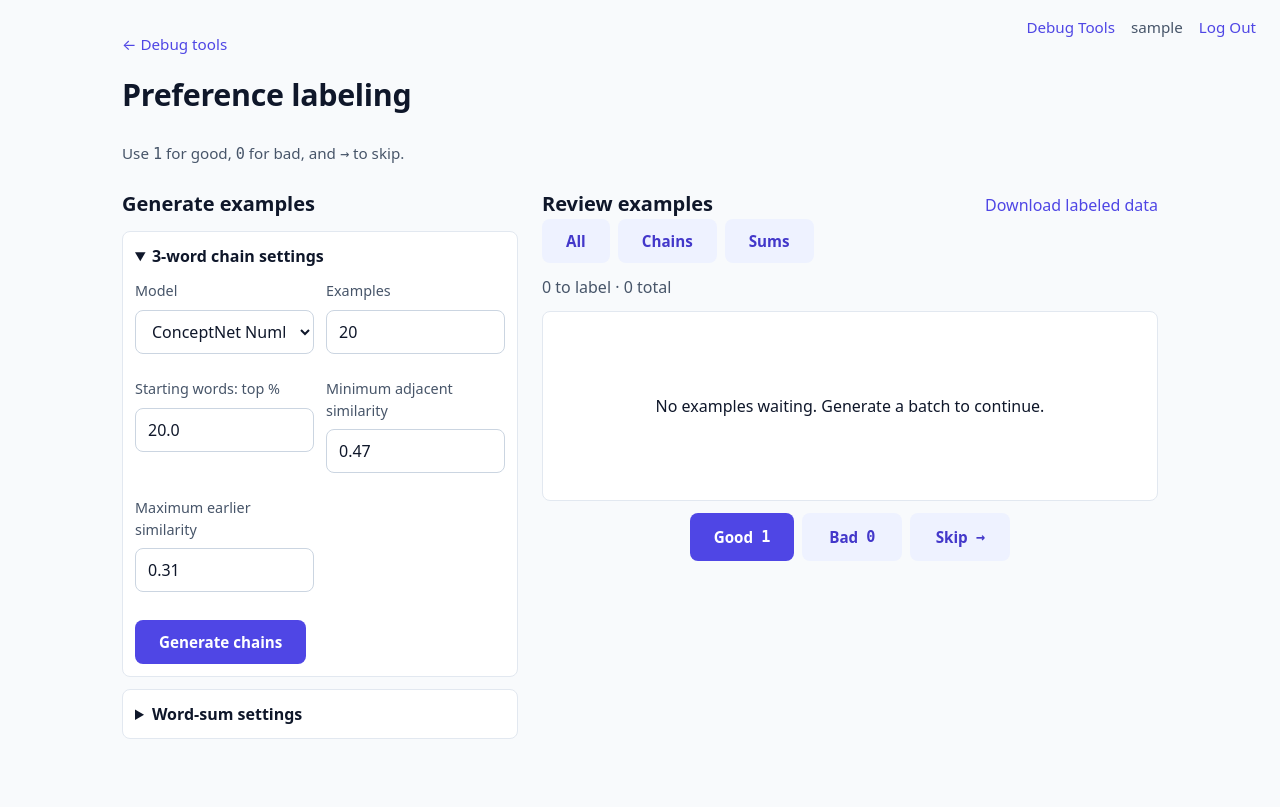
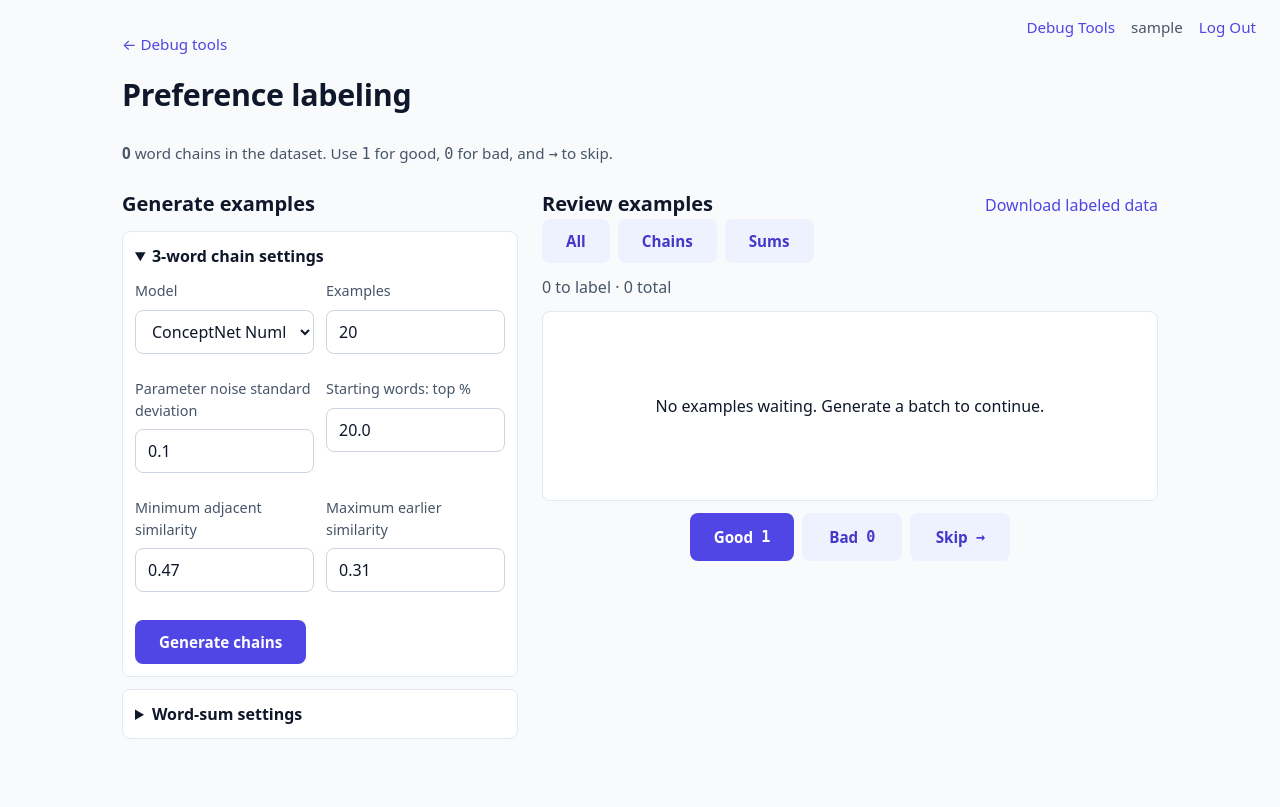
Before and after one commit to mkornilov07/embedding-game, a Django app: page /debug/labels/ in a window 1280 px wide. Run offline with Django 5.2, Linux system fonts and the light colour scheme; the visitor is signed in with stand-in values (Sample User, id 1); data comes from the database, SQL or seed files in the repository; data that the repository does not hold is empty.

Commit message:
labeling counter + perturbation

```diff
--- a/game/templates/game/debug_tools.html
+++ b/game/templates/game/debug_tools.html
@@ -7,7 +7,7 @@
   <p class="subtitle">Choose a tool.</p>
   <div class="debug-tool-grid">
     <a class="debug-tool-card" href="{% url 'calibration' %}"><h2>Parameter calibration</h2><p>Adjust word-sum and word-chain defaults and review calibration history.</p></a>
-    <a class="debug-tool-card" href="{% url 'preference_labeling' %}"><h2>Preference labeling</h2><p>Generate examples with chosen settings, then label them using the keyboard.</p></a>
+    <a class="debug-tool-card" href="{% url 'preference_labeling' %}"><h2>Preference labeling</h2><p>Generate examples with chosen settings, then label them using the keyboard.</p><p><strong>{{ word_chain_count }}</strong> word chains in the dataset</p></a>
   </div>
 </main>
 {% endblock %}
--- a/game/templates/game/preference_labeling.html
+++ b/game/templates/game/preference_labeling.html
@@ -4,7 +4,7 @@
 <main class="page calibration-page preference-page">
   <div class="back"><a class="back-link" href="{% url 'debug_tools' %}">&larr; Debug tools</a></div>
   <h1>Preference labeling</h1>
-  <p class="subtitle">Use <kbd>1</kbd> for good, <kbd>0</kbd> for bad, and <kbd>→</kbd> to skip.</p>
+  <p class="subtitle"><strong>{{ word_chain_count }}</strong> word chains in the dataset. Use <kbd>1</kbd> for good, <kbd>0</kbd> for bad, and <kbd>&rarr;</kbd> to skip.</p>
   <div class="preference-workspace">
     <section class="debug-section preference-settings">
       <h2>Generate examples</h2>
@@ -13,6 +13,7 @@
         <div class="calibration-controls">
           <div class="field"><label for="chain-model">Model</label><select id="chain-model">{% for key,label in available_models.items %}<option value="{{ key }}"{% if chain_parameters.model_name == key %} selected{% endif %}>{{ label }}</option>{% endfor %}</select></div>
           <div class="field"><label for="chain-count">Examples</label><input id="chain-count" type="number" min="1" max="50" value="20"></div>
+          <div class="field"><label for="chain-stdev">Parameter noise standard deviation</label><input id="chain-stdev" type="number" min="0" step="0.01" value="0.1"></div>
           <div class="field"><label for="chain-start-percent">Starting words: top %</label><input id="chain-start-percent" type="number" min="0.01" max="100" step="any" value="{{ chain_parameters.start_percent }}"></div>
           <div class="field"><label for="chain-min-previous">Minimum adjacent similarity</label><input id="chain-min-previous" type="number" min="-1" max="1" step="any" value="{{ chain_parameters.min_previous_similarity }}"></div>
           <div class="field"><label for="chain-max-earlier">Maximum earlier similarity</label><input id="chain-max-earlier" type="number" min="-1" max="1" step="any" value="{{ chain_parameters.max_earlier_similarity }}"></div>
@@ -51,7 +52,7 @@
       <div class="preference-label-actions preference-main-actions">
         <button class="btn btn-primary" id="label-good" accesskey="1">Good <kbd>1</kbd></button>
         <button class="btn btn-ghost" id="label-bad" accesskey="0">Bad <kbd>0</kbd></button>
-        <button class="btn btn-ghost" id="label-skip">Skip <kbd>→</kbd></button>
+        <button class="btn btn-ghost" id="label-skip">Skip <kbd>&rarr;</kbd></button>
       </div>
       <div class="error" id="label-error" hidden role="alert"></div>
       <ul id="preference-queue" class="preference-queue"></ul>
@@ -117,7 +118,7 @@
     const status = document.getElementById("label-generation-status");
     try {
       let data;
-      if (kind === "word_chain") data = await post(generateUrl, {kind, count: number("chain-count"), model_name: document.getElementById("chain-model").value, start_percent: number("chain-start-percent"), min_previous_similarity: number("chain-min-previous"), max_earlier_similarity: number("chain-max-earlier")});
+      if (kind === "word_chain") data = await post(generateUrl, {kind, count: number("chain-count"), stdev: number("chain-stdev"), model_name: document.getElementById("chain-model").value, start_percent: number("chain-start-percent"), min_previous_similarity: number("chain-min-previous"), max_earlier_similarity: number("chain-max-earlier")});
       else data = await post(generateUrl, {kind, count: number("sum-count"), model_name: document.getElementById("sum-model").value, related_pairs: document.getElementById("sum-related-pairs").value === "true", sum_scoring_method: document.getElementById("sum-scoring-method").value, refine_iterations: number("sum-refine-iterations"), min_similarity: number("sum-min-similarity"), min_refined_similarity: number("sum-min-refined"), min_gap_ratio: number("sum-min-gap"), max_synonym_similarity: number("sum-max-synonym")});
       examples.push(...data.examples); render(); status.textContent = `Added ${data.examples.length} examples.`;
     } catch (e) { error.textContent = e.message; error.hidden = false; }
--- a/game/views.py
+++ b/game/views.py
@@ -1,4 +1,6 @@
 import json
+import math
+import random
 import traceback
 
 from django.contrib.auth import get_user_model, login
@@ -388,7 +390,11 @@ def pin_puzzle(request, pk):
 
 @staff_member_required
 def debug_tools(request):
-    return render(request, "game/debug_tools.html")
+    return render(request, "game/debug_tools.html", {
+        "word_chain_count": PreferenceLabelExample.objects.filter(
+            example_type=PreferenceLabelExample.WORD_CHAIN,
+        ).count(),
+    })
 
 
 @staff_member_required
@@ -432,6 +438,9 @@ def preference_labeling_view(request):
         "available_models": AVAILABLE_MODELS,
         "refine_options": (0, 1, 2, 3),
         "preference_queue": queue,
+        "word_chain_count": PreferenceLabelExample.objects.filter(
+            example_type=PreferenceLabelExample.WORD_CHAIN,
+        ).count(),
     })
 
 
@@ -460,20 +469,26 @@ def generate_preference_examples(request):
             model_name = data.get("model_name")
             if model_name not in AVAILABLE_MODELS:
                 raise ValueError("Choose a valid word-chain model.")
-            parameters = {
-                "model_name": model_name,
-                "length": 3,
+            stdev = float(data.get("stdev", 0.1))
+            if not math.isfinite(stdev) or stdev < 0:
+                raise ValueError("Standard deviation must be a non-negative number.")
+            base_parameters = {
                 "start_percent": float(data["start_percent"]),
                 "min_previous_similarity": float(data["min_previous_similarity"]),
                 "max_earlier_similarity": float(data["max_earlier_similarity"]),
             }
             candidates = []
             for _ in range(count):
+                parameters = {
+                    field: value + random.gauss(0, stdev) * (100 if field == "start_percent" else 1)
+                    for field, value in base_parameters.items()
+                }
+                parameters["start_percent"] = min(100, max(0.01, parameters["start_percent"]))
+                for field in ("min_previous_similarity", "max_earlier_similarity"):
+                    parameters[field] = min(1, max(-1, parameters[field]))
                 words = generate_word_chain(
                     length=3,
-                    start_percent=parameters["start_percent"],
-                    min_previous_similarity=parameters["min_previous_similarity"],
-                    max_earlier_similarity=parameters["max_earlier_similarity"],
+                    **parameters,
                     model_name=model_name,
                 )
                 if words:
```
Also changed, not shown: game/tests.py (+44 -0 lines).
